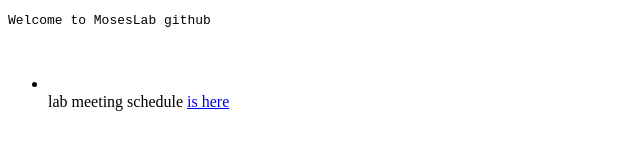
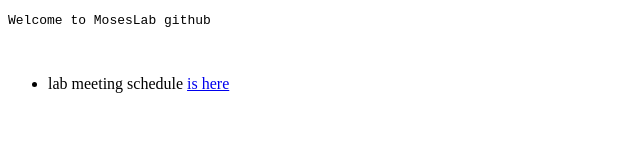
Before and after one commit to moses-lab/moses-lab.github.io, a plain HTML site: page index.html in a window 1280 px wide. Shown: the whole page, without its empty margins (0-640 px from the left). Drawn offline with Linux system fonts and the light colour scheme.

Commit message:
Update index.html

```diff
--- a/index.html
+++ b/index.html
@@ -4,5 +4,5 @@
 Welcome to MosesLab github
 </pre><br>
   <ul>
-<li></li>lab meeting schedule <a href="lab-meeting.html">is here</a>
+<li>lab meeting schedule <a href="lab-meeting.html">is here</a></li>
 </ul>
```
